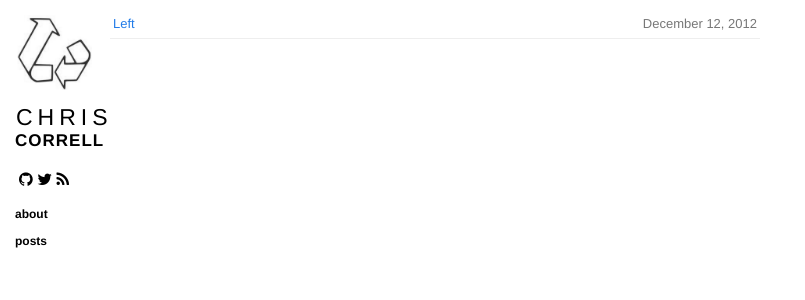
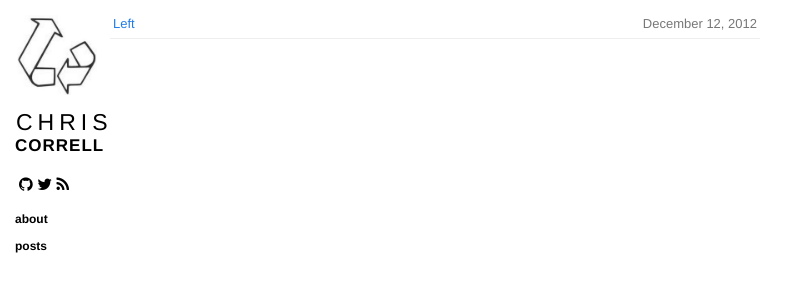
Before and after one commit to upcycleworld/upcycleworld.github.io, a Jekyll site: the page built from index.html, in a window 1280 px wide. Shown: the top 300 px of the page, without its empty margins (0-805 px from the left). Built offline with Jekyll 4.4.1, drawn with Linux system fonts in a browser that asks for light colours; nearby versions of some CDN libraries.

```diff
--- a/_includes/sidebar.html
+++ b/_includes/sidebar.html
@@ -1,6 +1,6 @@
 <section class="sidebar">
   <a href="/" aria-label="Avatar">
-    <img src="./images/upcycle.png" height="75" width="75" class="avatar" />
+    <img src="./images/upcycle.png" height="80" width="80" class="avatar" />
   </a>
 
   <section class="name">
```
